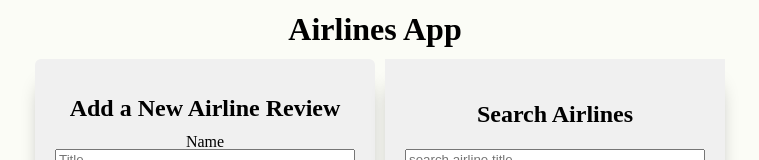
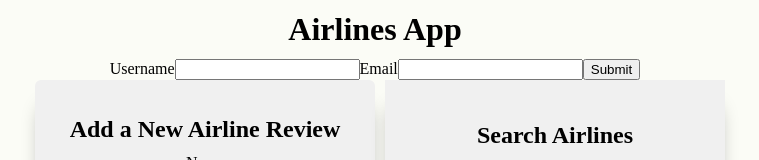
Before and after one commit to bwesterg/airlines-app, a React (Create React App) app: page / in a window 1280 px wide. Shown: the top 160 px of the page, without its empty margins (265-1024 px from the left). Built offline with nearby package versions, Linux system fonts and the light colour scheme; no server answers.

Commit message:
Sign up form now appearing on main page at top.

```diff
--- a/src/App.js
+++ b/src/App.js
@@ -4,6 +4,7 @@ import AirlineContainer from './components/AirlineContainer';
 import AirlineForm from './components/AirlineForm';
 import AirlineFilter from './components/AirlineFilter';
 import { patchAirline, postAirline, deleteAirline } from './helpers';
+import SignUpForm from './components/SignUpForm';
 
 const airlinesURL = "http://localhost:3000/airlines/"
 
@@ -64,6 +65,7 @@ class App extends Component {
     return (
       <div className="App">
         <h1>Airlines App</h1>
+        <SignUpForm />
         <div className="input-search">
           <AirlineForm submitAction={this.addAirline}/>
           <AirlineFilter searchTerm={this.state.searchTerm} updateSearchTerm={this.updateSearchTerm}/>
--- a/src/components/SignUpForm.js
+++ b/src/components/SignUpForm.js
@@ -2,17 +2,24 @@ import React, { useState  } from 'react';
 
 export default function SignUpForm(props) {
     const [username, setUsername] = useState("")
-    const [email, setEmail] = useState("")
+    // const [email, setEmail] = useState("")
     const [password, setPassword] = useState("")
 
-    const handleChange = ({target}) => target.name === "username" ? setUsername(target.value) : setPassword(target.value)
+    const handleChange = ({target}) => {
+        target.name === "username"
+            ? setUsername(target.value)
+            : setPassword(target.value)
+    }
+
+
+
     return(
         <form className="sign-up-form">
             <label>Username</label>
             <input name="username" value={username} onChange={handleChange}/>
             <label>Email</label>
-            <input name="email" value={email} onChange={handleChange}/>
-            <label>Password</label>
+            {/* <input name="email" value={email} onChange={handleChange}/>
+            <label>Password</label> */}
             <input name="password" value={password} onChange={handleChange}/>
             <input type="submit" />
         </form>
```
